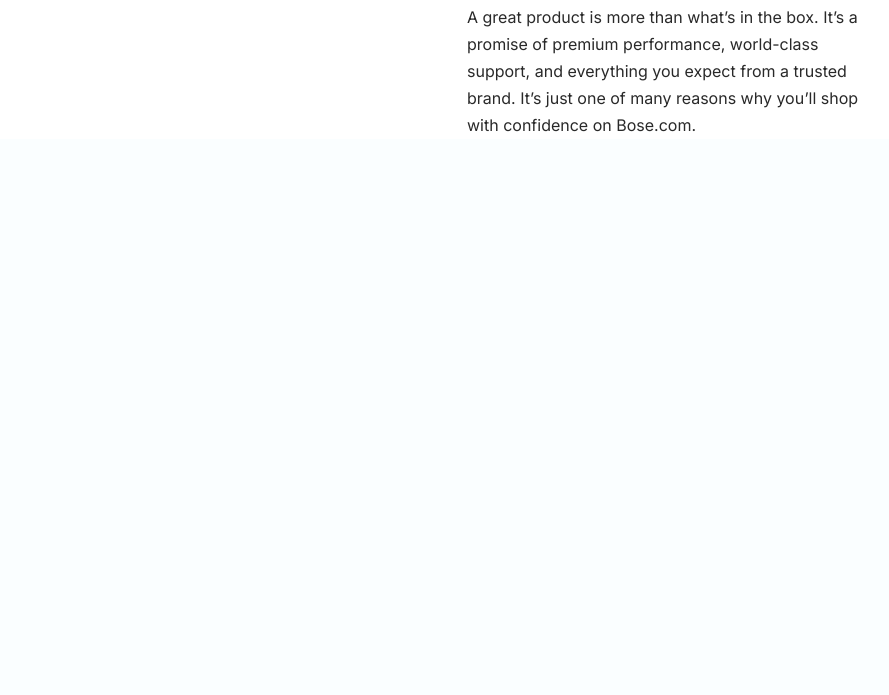
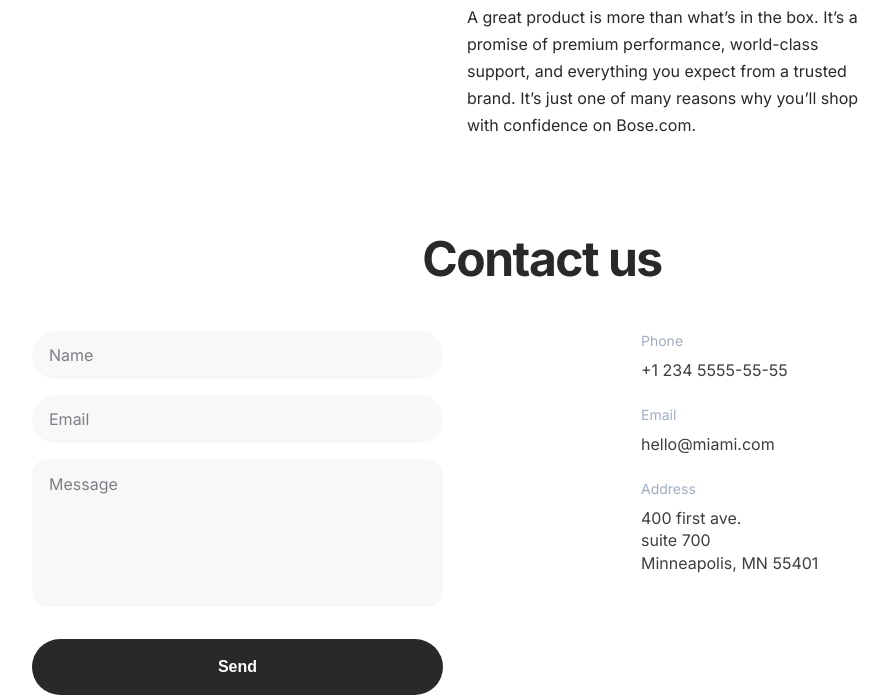
Before and after one commit to ShynkarenkoDamian/landing-bose, a Node project: template src/pages/index.pug in a window 1280 px wide. Shown: the part 3260-3955 px from the top of the page, without its empty margins (98-987 px from the left). Before the commit the page ends 3392 px from the top, so only its background shows below. Run offline with Node 20 templates, Linux system fonts and the light colour scheme; the template is opened without the code that fills it, so the values that code supplies are empty; style sheets or scripts are compiled from the project's sources; some libraries are stand-ins or nearby versions.

Commit message:
feat(contact): add accessible contact form and details

```diff
--- /dev/null
+++ b/src/components/contact.pug
@@ -0,0 +1,45 @@
+include ./field.pug
+include ./button.pug
+
+mixin contact
+    section.contact.l-grid(aria-label="Contact us")
+        .contact__heading
+            +section-title("Contact us")
+        form.contact__form(action="/contact" method="post")
+            +field({
+                variant: "input",
+                label: "Name",
+                name: "name",
+                type: "text",
+                autocomplete: "name",
+                required: true,
+            })
+            +field({
+                variant: "input",
+                label: "Email",
+                name: "email",
+                type: "email",
+                autocomplete: "email",
+                required: true,
+            })
+            +field({ variant: "textarea", label: "Message", name: "message", autocomplete: "off", required: true })
+            .contact__action
+                +button("Send", ["solid", "full"], null, "submit")
+        dl.contact__details
+            .contact__item
+                dt.contact__label Phone
+                dd.contact__value
+                    a.contact__value-link(href="tel:+12345555555") +1 234 5555-55-55
+            .contact__item
+                dt.contact__label Email
+                dd.contact__value
+                    a.contact__value-link(href="mailto:hello@miami.com") hello@miami.com
+            .contact__item
+                dt.contact__label Address
+                dd.contact__value
+                    address.contact__address
+                        | 400 first ave.
+                        br
+                        | suite 700
+                        br
+                        | Minneapolis, MN 55401
--- a/src/pages/index.pug
+++ b/src/pages/index.pug
@@ -11,6 +11,7 @@ include ../components/hero.pug
 include ../components/recommended.pug
 include ../components/category-gallery.pug
 include ../components/why-direct.pug
+include ../components/contact.pug
 include ../layouts/flow-item.pug
 
 block title
@@ -37,3 +38,5 @@ block content
             +category-gallery(categories)
         +flow-item("why-direct")
             +why-direct(benefits, directCopy)
+        +flow-item("contact")
+            +contact
--- a/src/styles/abstracts/_tokens.scss
+++ b/src/styles/abstracts/_tokens.scss
@@ -128,6 +128,7 @@ $sizes: (
   category-image-mobile: 130px,
   category-image-tablet-height: 184px,
   category-image-desktop-height: 324px,
+  contact-details-wide: 237px,
   nav-top-mobile: 104px,
   nav-top-wide: 152px,
   nav-link-height: 22px,
--- /dev/null
+++ b/src/styles/components/_contact.scss
@@ -0,0 +1,86 @@
+@use '../abstracts' as abstracts;
+
+@layer components {
+  .contact {
+    row-gap: var(--space-none);
+  }
+
+  .contact__heading,
+  .contact__form,
+  .contact__details {
+    grid-column: 1 / -1;
+  }
+
+  .contact__form {
+    display: flex;
+    flex-direction: column;
+    gap: var(--space-form-gap);
+    margin-block-start: var(--space-heading-gap);
+  }
+
+  .contact__action {
+    margin-block-start: var(--space-form-gap);
+  }
+
+  .contact__details {
+    width: 100%;
+    margin: var(--space-heading-gap) var(--space-none) var(--space-none);
+    padding: var(--space-none);
+  }
+
+  .contact__item + .contact__item {
+    margin-block-start: var(--space-layout-gutter);
+  }
+
+  .contact__label {
+    margin: var(--space-none) var(--space-none) var(--space-control-label);
+    color: var(--color-contact-label);
+    font-size: var(--font-size-small);
+    font-weight: var(--font-weight-regular);
+    line-height: var(--line-height-hint);
+  }
+
+  .contact__value {
+    margin: var(--space-none);
+    color: var(--color-contact-value);
+    font-size: var(--font-size-body);
+    font-weight: var(--font-weight-regular);
+    line-height: var(--line-height-body);
+  }
+
+  .contact__value-link {
+    color: inherit;
+    text-decoration: none;
+  }
+
+  .contact__value-link:focus-visible {
+    outline: var(--size-focus-ring) solid var(--color-text);
+    outline-offset: var(--space-icon);
+  }
+
+  .contact__address {
+    font-style: normal;
+  }
+
+  @include abstracts.mq(tablet-reference) {
+    .contact__form {
+      grid-column: 1 / span 3;
+    }
+
+    .contact__details {
+      grid-column: 4 / span 3;
+      width: var(--size-contact-details-wide);
+      margin-block-start: var(--space-heading-gap);
+    }
+  }
+
+  @include abstracts.mq(desktop-reference) {
+    .contact__form {
+      grid-column: 1 / span 5;
+    }
+
+    .contact__details {
+      grid-column: 8 / span 3;
+    }
+  }
+}
--- a/src/styles/components/_index.scss
+++ b/src/styles/components/_index.scss
@@ -12,4 +12,5 @@
 @use 'category-card';
 @use 'category-gallery';
 @use 'why-direct';
+@use 'contact';
 @layer components;
--- a/src/styles/layout/_flow.scss
+++ b/src/styles/layout/_flow.scss
@@ -18,6 +18,10 @@
     padding-block-start: var(--space-section);
   }
 
+  .l-flow__item--contact {
+    padding-block-start: var(--space-section);
+  }
+
   @include abstracts.mq(tablet-reference) {
     .l-flow__item--recommended {
       padding-block-start: var(--space-section);
```
